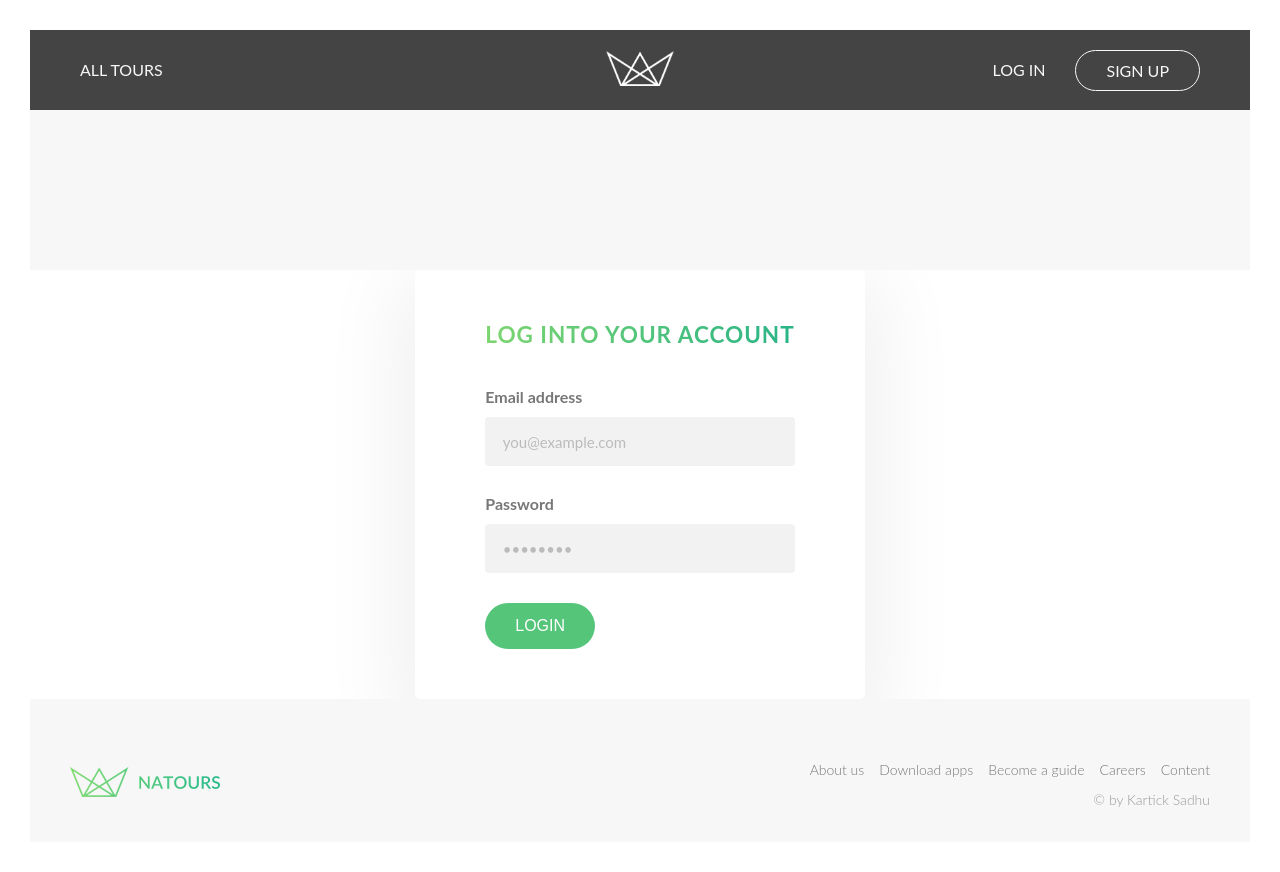
After one commit to kartick17/natours, a Node server app: template views/login.pug in a window 1280 px wide. The commit adds this page. Run offline with Node 20, Linux system fonts and the light colour scheme; the template is opened without the code that fills it, so the values that code supplies are empty; some libraries are stand-ins or nearby versions.

Commit message:
Building login page but does not work login

```diff
--- /dev/null
+++ b/public/js/login.js
@@ -0,0 +1,11 @@
+const login = (email, password) => {
+    alert(email);
+}
+
+document.querySelector('.form').addEventListener('submit', e => {
+    e.preventDefault();
+    const email = document.getElementById('email').value;
+    const password = document.getElementById('password').value;
+    login(email, password);
+})
+console.log("Work");
--- a/routes/viewRouter.js
+++ b/routes/viewRouter.js
@@ -5,5 +5,6 @@ const router = express();
 
 router.get('/', viewController.getOverview)
 router.get('/tour/:slug', viewController.getTour)
+router.get('/login', viewController.getLoginForm)
 
 module.exports = router;
--- a/views/_header.pug
+++ b/views/_header.pug
@@ -9,9 +9,9 @@ header.header
     img(src='/img/logo-white.png', alt='Natours logo')
 
   nav.nav.nav--user
-    button.nav_el.nav__el--cta Log in
+    a.nav__el(href='/login') Log in
     button.nav__el.nav__el--cta Sign Up
-  //-   a.nav__el(href='#') My bookings
-  //-   a.nav__el(href='#')
-  //-     img.nav__user-img(src='img/users/default.jpg', alt='User photo')
-  //-     span Jonas
+    //- a.nav__el(href='#') My bookings
+    //- a.nav__el(href='#')
+    //-   img.nav__user-img(src='img/users/default.jpg', alt='User photo')
+    //-   span Jonas
--- a/views/base.pug
+++ b/views/base.pug
@@ -17,3 +17,6 @@ html
 
       // FOOTER
       include _footer
+
+      script(src='/js/login.js')
+      //- script(src='https://cdnjs.cloudflare.com/ajax/libs/axios/1.2.1/axios.min.js')
--- /dev/null
+++ b/views/login.pug
@@ -0,0 +1,15 @@
+extends base
+
+block content
+  main.main
+  .login-form
+    h2.heading-secondary.ma-bt-lg Log into your account
+    form.form
+    .form__group
+      label.form__label(for='email') Email address
+      input#email.form__input(type='email', placeholder='you@example.com', required)
+    .form__group.ma-bt-md
+      label.form__label(for='password') Password
+      input#password.form__input(type='password', placeholder='••••••••', required, minlength='8')
+    .form__group
+      button.btn.btn--green Login
```
Also changed, not shown: controllers/viewController.js (+11 -0 lines).
